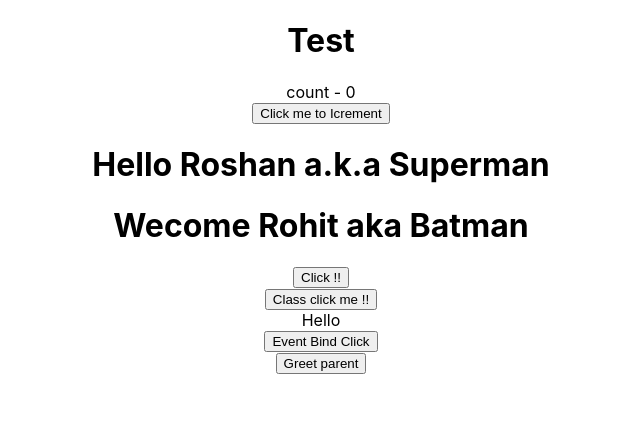
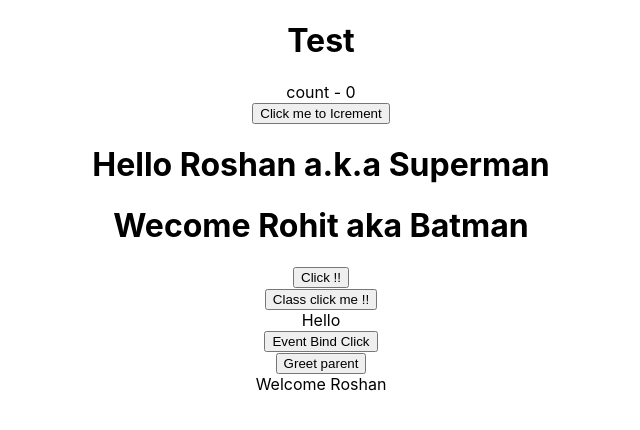
Before and after one commit to rookie2410/codevolution, a React (Create React App) app: page / in a window 1280 px wide. Shown: the top 430 px of the page, without its empty margins (319-959 px from the left). Built offline with nearby package versions, Linux system fonts and the light colour scheme.

Commit message:
Conditional Rendering

```diff
--- a/src/App.js
+++ b/src/App.js
@@ -8,6 +8,7 @@
 import ClassClick from './Components/ClassClick';
 import EventBind from './Components/EventBind';
 import ParentComponent from './Components/ParentComponent';
+import UserGreetings from './Components/UserGreetings';
 
 
 
@@ -26,6 +27,7 @@
       <ClassClick />
       <EventBind />
       <ParentComponent />
+      <UserGreetings />
     </div>
   );
 }
--- /dev/null
+++ b/src/Components/UserGreetings.js
@@ -0,0 +1,48 @@
+import React, { Component } from 'react'
+
+class UserGreetings extends Component {
+
+    constructor(props) {
+      super(props)
+
+      this.state = {
+         isLoggedIn :true
+      }
+    }
+
+
+  render() {
+
+        return this.state.isLoggedIn && <div>Welcome Roshan</div>
+
+
+        // return(
+        //     this.state.isLoggedIn ? <div>Welcome Roshan</div> : <div>Welcome Guest</div>
+        // )
+
+        // let message
+        // if(this.state.isLoggedIn)
+        //     message=<div>Welcome Roshan from user greeting component</div>
+        // else
+        //     message=<div>Welcome guest</div>
+
+        // if (this.state.isLoggedIn) {
+        //   return <div>Welcome Roshan from user greeting component</div>;
+        // } else {
+        //   return <div>Welcome guest</div>;
+        // }
+        // return(message)
+
+
+    // return (
+    //   <div>
+    //     <div>Welcome Guest</div>
+    //     <div>Welcome Roshan from user greeting component</div>
+    //   </div>
+    // )
+
+
+  }
+}
+
+export default UserGreetings
```
